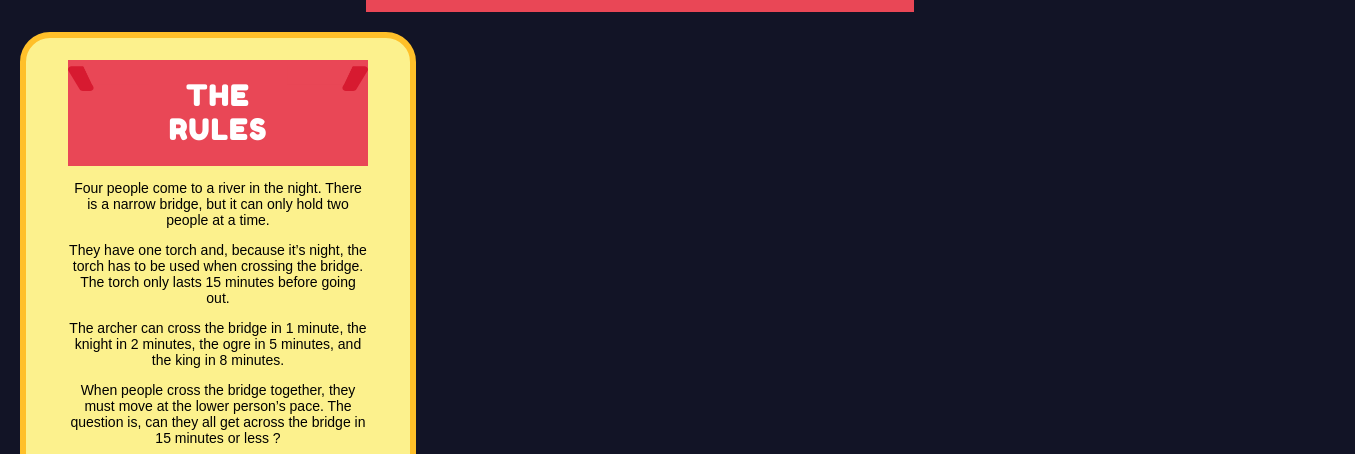
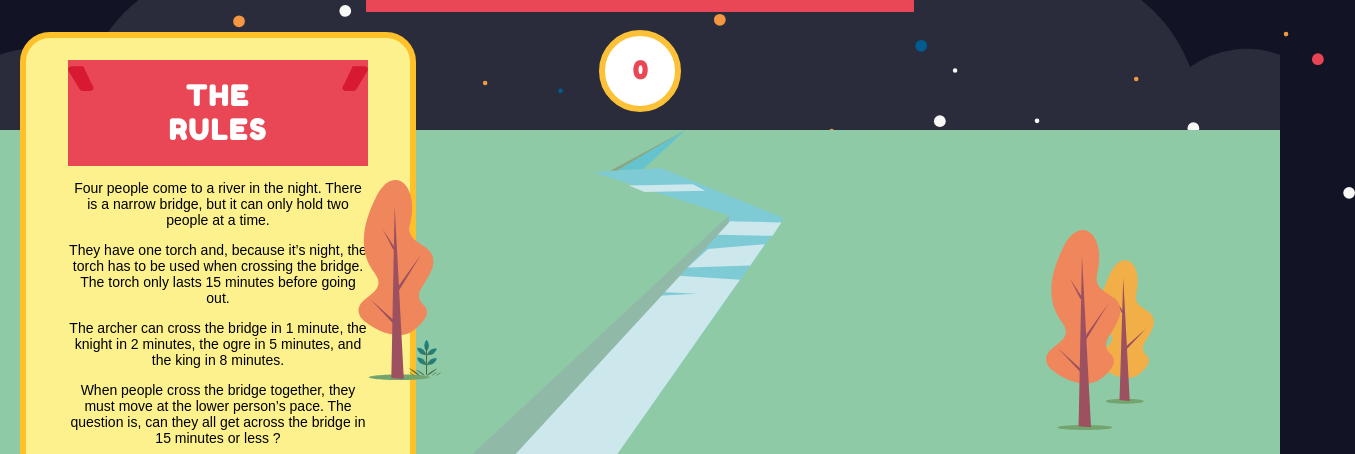
Before and after one commit to IlonaFrigout/Crossing_the_bridge, a plain HTML site: page index.html in a window 1280 px wide. Shown: the part 70-524 px from the top of the page, 1355 px wide, since content can reach past the window. Drawn offline with Linux system fonts and the light colour scheme.

Commit message:
ajout fond

```diff
--- a/index.html
+++ b/index.html
@@ -12,6 +12,8 @@
 <header>
 		<div class="informations button">
 			<a href="#">i</a>
+
+
 		</div>
 
 		<div class="title">
@@ -24,6 +26,67 @@
 		</a>
 	</div>
 </header>
+
+
+
+<div class="river">
+	<a href="index.html">
+		<img src="img/river.svg" alt="river" />
+	</a>
+</div>
+
+
+
+
+
+<div class="cloud">
+	<a href="index.html">
+		<img src="img/cloud.svg" alt="cloud" />
+	</a>
+</div>
+
+
+
+
+<div class="stars">
+	<a href="index.html">
+		<img src="img/stars.svg" alt="stars" />
+	</a>
+</div>
+
+
+
+
+<div class="field">
+	<a href="index.html">
+		<img src="img/field.svg" alt="field" />
+	</a>
+</div>
+
+
+
+
+<div class="single_tree">
+	<a href="index.html">
+		<img src="img/single_tree.svg" alt="single_tree" />
+	</a>
+</div>
+
+
+
+
+
+<div class="two_tree">
+	<a href="index.html">
+		<img src="img/two_tree.svg" alt="two_tree" />
+	</a>
+</div>
+
+
+
+
+
+
 
 <div class="explications cartouche">
 	<div class="title">
--- a/styles/style.css
+++ b/styles/style.css
@@ -17,6 +17,10 @@ header{
   display: flex;
   justify-content: space-between;
 }
+
+
+
+
 
 .title{
     background-color: #e94756;
@@ -61,6 +65,7 @@ text-decoration: none;
   width: 25%;
   justify-content: center;
 }
+
 
 .torch img{
 width: 30%;
@@ -140,12 +145,14 @@ img {
 
 .chrono {
 background-color: white;
-position : relative;
+position : absolute;
 border-radius:50%;
 width:70px;
 height:70px;
 border:6px solid #fcc137;
 text-align: center;
+z-index: 0;
+top: 100px;
 }
 
 .chrono h2{
@@ -187,3 +194,73 @@ display: flex;
 flex-flow: row wrap;
 justify-content: center;
 }
+
+
+
+
+.two_tree {
+width: 200px;
+height: 200px;
+position: absolute;
+left: 1000px;
+top: 300px;
+z-index: 1;
+}
+
+
+.single_tree {
+width: 200px;
+height: 200px;
+position: absolute;
+left: 300px;
+top: 250px;
+z-index: 1;
+}
+
+
+
+
+
+.field{
+position: absolute;
+width: 100%;
+left: 0px;
+top: 200px;
+z-index: -3;
+}
+
+
+
+
+
+.stars {
+position: absolute;
+width: 100%;
+top:75px;
+left:75px;
+z-index:-4;
+}
+
+
+
+
+
+.river {
+width: 30%;
+position: absolute;
+top: 200px;
+left: 400px;
+z-index: 0;
+margin-left: auto;
+margin-right: auto;
+}
+
+
+
+.cloud {
+width: 100%;
+position: absolute;
+left: 0px;
+top: 0px;
+z-index: -5;
+}
```
Also changed, not shown: 1 other file.
